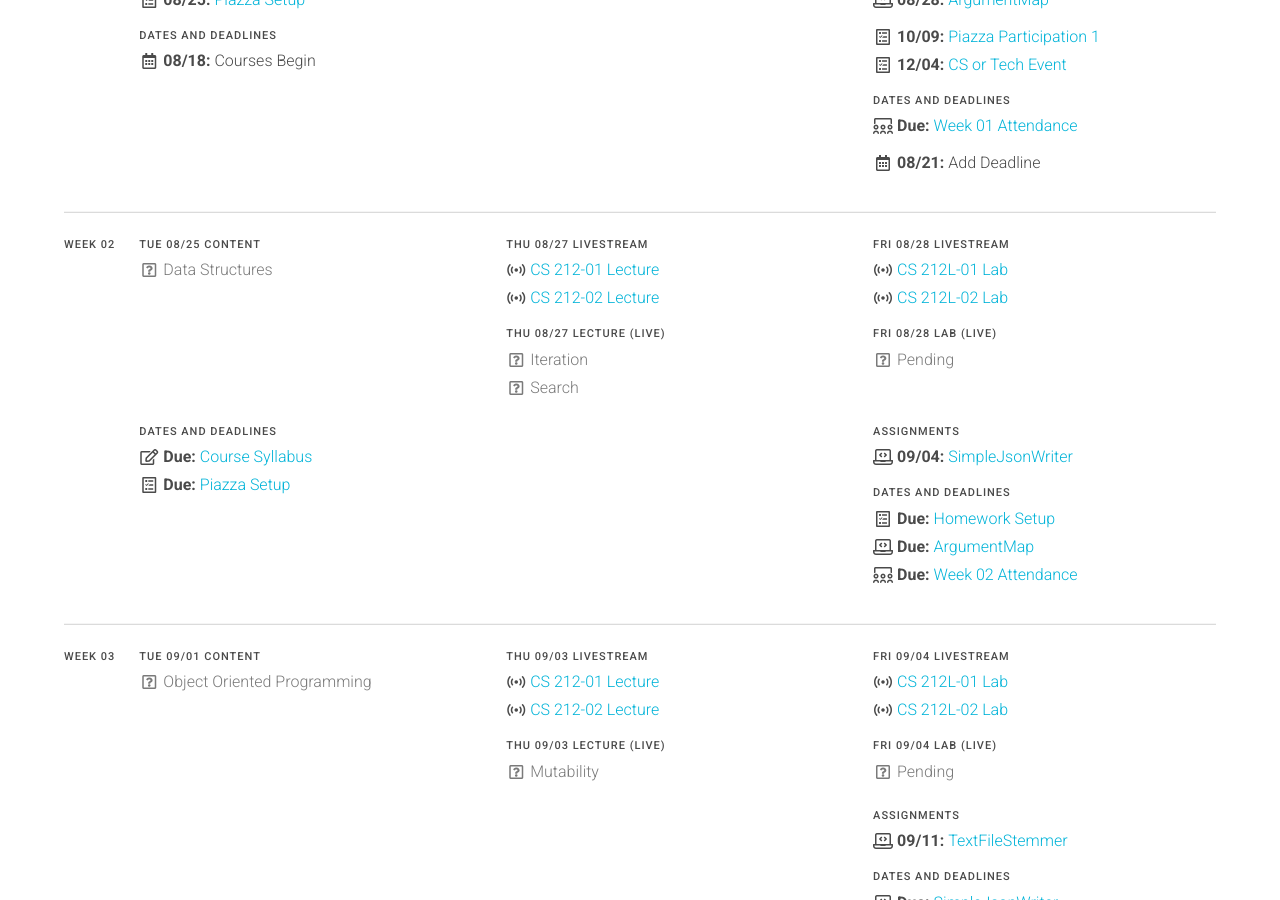
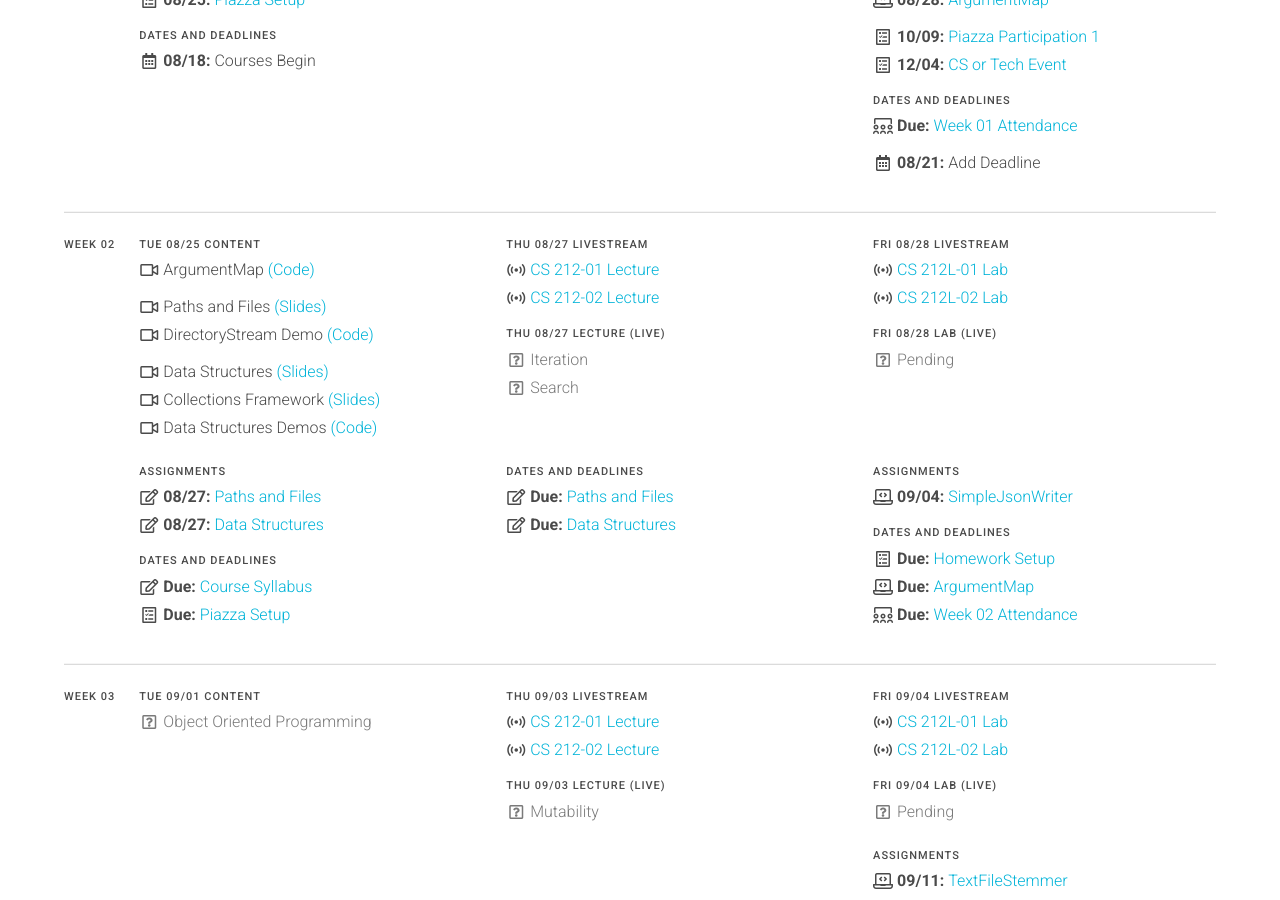
Before and after one commit to usf-cs212-fall2020/usf-cs212-fall2020.github.io, a Jekyll site: the page built from index.md, in a window 1280 px wide and 900 px high, scrolled down 963 px. Built offline with Jekyll 4.4.1, drawn with Linux system fonts in a browser that asks for light colours.

```diff
--- a/_data/schedule.yml
+++ b/_data/schedule.yml
@@ -57,6 +57,9 @@ icons_special:
   officehours: &icon_officehours
     label: Office Hours
     class: far fa-user-clock
+  nothing: &icon_nothing
+    label: Placeholder
+    class: ''
 
 projects:
   - project1f: &project1f
@@ -323,8 +326,44 @@ weeks:
         sections:
           - label: 'Content'
             items:
+              - text: 'ArgumentMap'
+                icon: *icon_video
+                more: '<a href="https://github.com/usf-cs212-fall2020/homework-ArgumentMap-template">(Code)</a>'
+
+              - text: 'Paths and Files'
+                icon: *icon_video
+                more: '<a href="https://docs.google.com/presentation/d/e/2PACX-1vR4muxa7N0mdswKrt2M1_ec38GMvktWPROVIPwqFEoFntBQZLKAZxxe-n5fjBDqPi9UWYHptmuo-NaV/pub?start=false&loop=false&delayms=3000">(Slides)</a>'
+                type: 'bump'
+
+              - text: 'DirectoryStream Demo'
+                icon: *icon_video
+                more: '<a href="https://github.com/usf-cs212-fall2020/lectures/blob/main/FilesExceptions/src/main/java/DirectoryStreamDemo.java">(Code)</a>'
+
               - text: 'Data Structures'
-                type: 'has-text-grey'
+                icon: *icon_video
+                more: '<a href="https://docs.google.com/presentation/d/e/2PACX-1vSlmirCTp0N-DSy-wXDxY4dPrukCVevF_7SF9z3XPEr7LI6o3kUlQKI-TO1wCbHVNj4xoGqdpPmofkj/pub?start=false&loop=false&delayms=3000">(Slides)</a>'
+                type: 'bump'
+
+              - text: 'Collections Framework'
+                icon: *icon_video
+                more: '<a href="https://docs.google.com/presentation/d/e/2PACX-1vQLEEqWnSNKyveuyhTDhw-2me8xy3Mf78cGsqDhUDIWXgFlr_2UIjz6YbXj2zu0qWVk7ImuExxaFd3t/pub?start=false&loop=false&delayms=3000">(Slides)</a>'
+
+              - text: 'Data Structures Demos'
+                icon: *icon_video
+                more: '<a href="https://github.com/usf-cs212-fall2020/lectures/tree/main/DataStructures">(Code)</a>'
+
+          - label: 'Assignments'
+            dates: true
+            items:
+              - text: 'Paths and Files'
+                icon: *icon_quiz
+                date: 2020-08-27
+                link: 'https://usfca.instructure.com/courses/1594619/quizzes'
+
+              - text: 'Data Structures'
+                icon: *icon_quiz
+                date: 2020-08-27
+                link: 'https://usfca.instructure.com/courses/1594619/quizzes/2364178'
 
           - label: 'Dates and Deadlines'
             dates: true
@@ -354,6 +393,19 @@ weeks:
 
               - text: 'Search'
                 type: 'has-text-grey'
+
+          - label: 'Dates and Deadlines'
+            dates: true
+            items:
+              - text: 'Paths and Files'
+                icon: *icon_quiz
+                date: 2020-08-27
+                link: 'https://usfca.instructure.com/courses/1594619/quizzes'
+
+              - text: 'Data Structures'
+                icon: *icon_quiz
+                date: 2020-08-27
+                link: 'https://usfca.instructure.com/courses/1594619/quizzes/2364178'
 
       - date: 2020-08-28
         sections:
```
